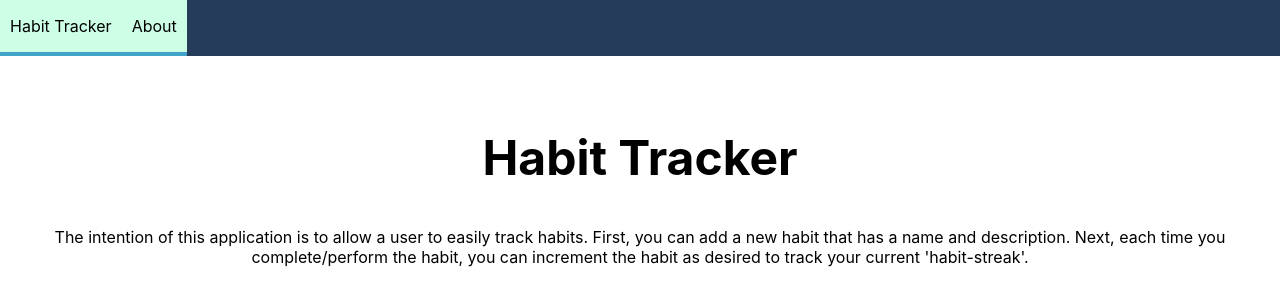
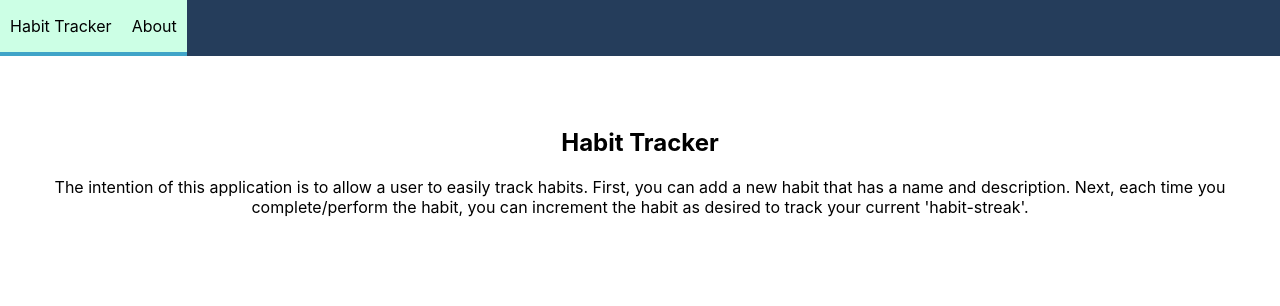
Before and after one commit to aburk3/habit-tracker, a React (Create React App) app in the folder habit-tracker-client/: page /about in a window 1280 px wide. Shown: the top 306 px of the page. Built offline with nearby package versions, Linux system fonts and the light colour scheme.

Commit message:
Moved About component to own folder

```diff
--- a/habit-tracker-client/src/App.js
+++ b/habit-tracker-client/src/App.js
@@ -5,7 +5,7 @@ import './App.css';
 import Layout from './hoc/Layout/Layout';
 import Habits from './containers/Habits';
 import HabitForm from './containers/HabitForm';
-import About from './components/About';
+import About from './components/About/About';
 
 class App extends Component {
   render() {
--- a/habit-tracker-client/src/components/About.js
+++ b/habit-tracker-client/src/components/About/About.js
@@ -1,12 +1,11 @@
 import React from 'react';
-import Header from './Header';
+import Header from '../Header';
 
 const About = () => {
   return (
     <>
-      <h1>
-        <Header />
-      </h1>
+      <Header />
+
       <div>
         The intention of this application is to allow a user to easily track
         habits. First, you can add a new habit that has a name and description.
```
